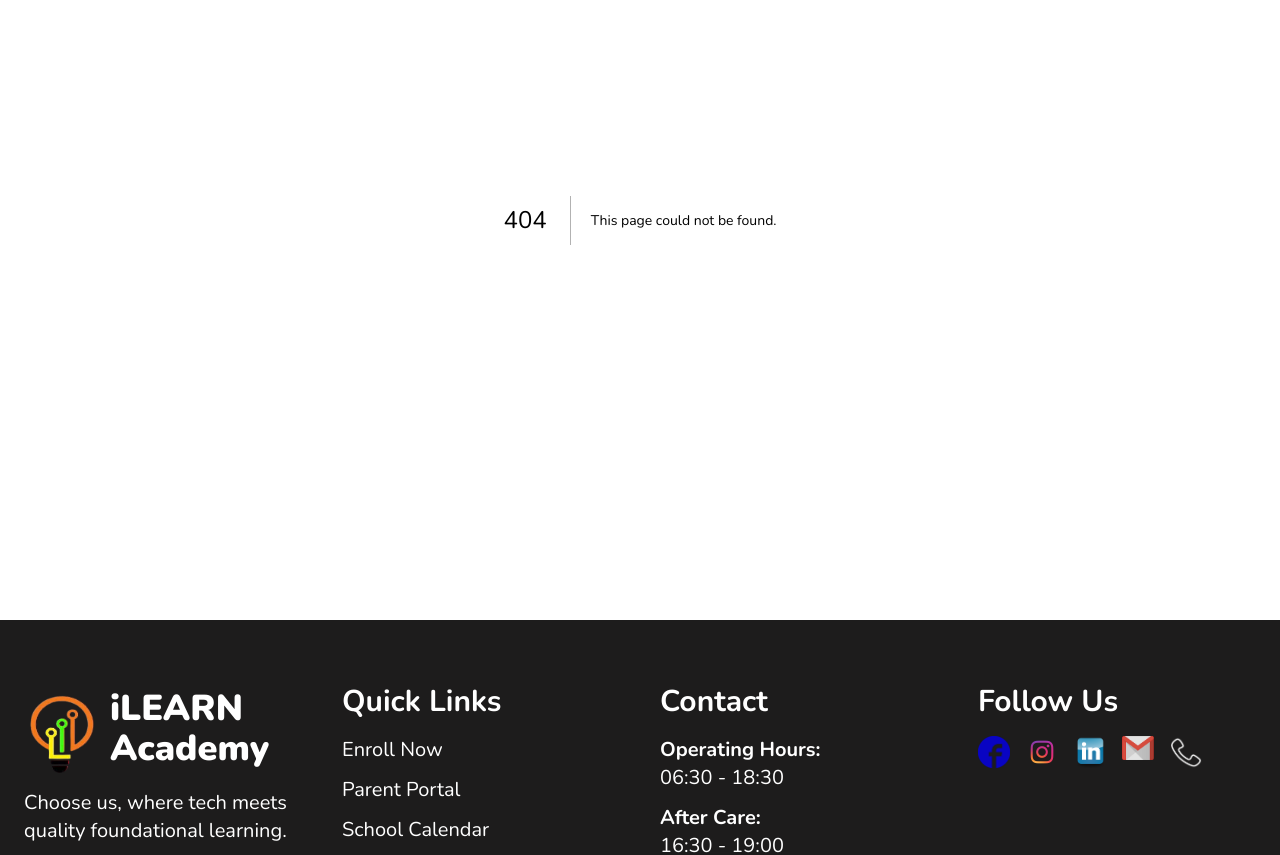
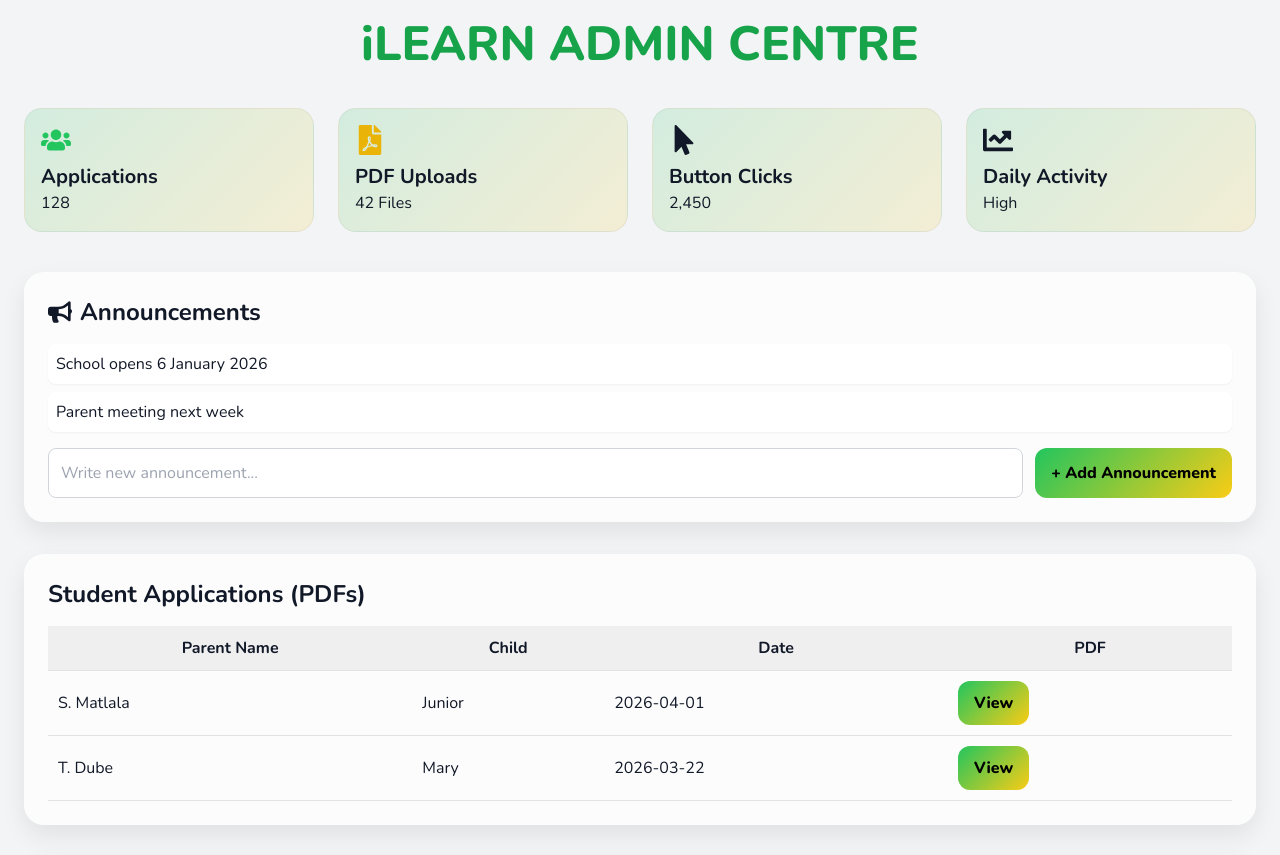
Before and after one commit to Masimbakutendaishe/iLearn, a Next.js app: page /Admin in a window 1280 px wide. Before the commit this address had no page. Shown: the part 180-1035 px from the top of the page. Built offline with nearby package versions, Linux system fonts and the light colour scheme.

Commit message:
Create Admin.js

```diff
--- /dev/null
+++ b/pages/Admin.js
@@ -0,0 +1,226 @@
+import { Nunito } from "next/font/google";
+import { useState } from "react";
+import { FaUsers, FaFilePdf, FaBullhorn, FaMousePointer, FaChartLine } from "react-icons/fa";
+import Link from "next/link";
+
+const nunito = Nunito({
+  subsets: ["latin"],
+  weight: ["400", "600", "700", "800"],
+});
+
+export default function Admin() {
+  const [announcements, setAnnouncements] = useState([
+    "School opens 6 January 2026",
+    "Parent meeting next week",
+  ]);
+  const [newAnnouncement, setNewAnnouncement] = useState("");
+
+  return (
+    <div className={`${nunito.className} min-h-screen bg-gray-100 text-gray-900 p-6 mt-24`}>
+
+      {/* STYLE */}
+      <style jsx>{`
+        .glass {
+          background: rgba(255,255,255,0.7);
+          backdrop-filter: blur(14px);
+          border-radius: 20px;
+          padding: 1.5rem;
+          box-shadow: 0 10px 25px rgba(0,0,0,0.08);
+        }
+
+        .card {
+          background: linear-gradient(135deg, rgba(34,197,94,0.15), rgba(250,204,21,0.15));
+          border: 1px solid rgba(0,0,0,0.05);
+          border-radius: 18px;
+          padding: 1rem;
+          transition: all 0.3s ease;
+        }
+
+        .card:hover {
+          transform: translateY(-5px) scale(1.02);
+          box-shadow: 0 10px 20px rgba(0,0,0,0.1);
+        }
+
+        .btn {
+          background: linear-gradient(135deg,#22c55e,#facc15);
+          padding: 10px 16px;
+          border-radius: 12px;
+          font-weight: 800;
+          color: black;
+          transition: 0.3s;
+        }
+
+        .btn:hover {
+          transform: scale(1.05);
+        }
+
+        table {
+          width: 100%;
+          border-collapse: collapse;
+        }
+
+        th, td {
+          padding: 10px;
+          border-bottom: 1px solid rgba(0,0,0,0.1);
+        }
+
+        th {
+          background: rgba(0,0,0,0.05);
+          position: sticky;
+          top: 0;
+        }
+      `}</style>
+
+      {/* TITLE */}
+      <h1 className="mt-20 text-5xl font-extrabold text-center mb-10 text-green-600">
+        iLEARN ADMIN CENTRE
+      </h1>
+
+      {/* METRICS (NOW CLICKABLE) */}
+      <div className="grid md:grid-cols-4 gap-6 mb-10">
+
+        <Link href="/Applications">
+          <div className="card cursor-pointer">
+            <FaUsers className="text-3xl mb-2 text-green-500" />
+            <h3 className="text-xl font-bold">Applications</h3>
+            <p>128</p>
+          </div>
+        </Link>
+
+        <Link href="/Uploads">
+          <div className="card cursor-pointer">
+            <FaFilePdf className="text-3xl mb-2 text-yellow-500" />
+            <h3 className="text-xl font-bold">PDF Uploads</h3>
+            <p>42 Files</p>
+          </div>
+        </Link>
+
+        <Link href="/Analytics">
+          <div className="card cursor-pointer">
+            <FaMousePointer className="text-3xl mb-2 text-orange-500" />
+            <h3 className="text-xl font-bold">Button Clicks</h3>
+            <p>2,450</p>
+          </div>
+        </Link>
+
+        <Link href="/Dashboard">
+          <div className="card cursor-pointer">
+            <FaChartLine className="text-3xl mb-2 text-pink-500" />
+            <h3 className="text-xl font-bold">Daily Activity</h3>
+            <p>High</p>
+          </div>
+        </Link>
+
+      </div>
+
+      {/* ANNOUNCEMENTS */}
+    {/* ANNOUNCEMENTS */}
+<div className="glass mb-8">
+  <h2 className="text-2xl font-bold mb-4 flex items-center gap-2">
+    <FaBullhorn /> Announcements
+  </h2>
+
+  {/* LIST */}
+  <ul className="space-y-2 mb-4">
+    {announcements.map((a, i) => (
+      <li key={i} className="p-2 bg-white rounded-lg shadow-sm">
+        {a}
+      </li>
+    ))}
+  </ul>
+
+  {/* ADD ANNOUNCEMENT INPUT */}
+  <div className="flex flex-col md:flex-row gap-3">
+    <input
+      type="text"
+      placeholder="Write new announcement..."
+      className="flex-1 p-3 rounded-lg border border-gray-300"
+      value={newAnnouncement}
+      onChange={(e) => setNewAnnouncement(e.target.value)}
+    />
+
+    <button
+      className="btn"
+      onClick={() => {
+        if (!newAnnouncement.trim()) return;
+        setAnnouncements([newAnnouncement, ...announcements]);
+        setNewAnnouncement("");
+      }}
+    >
+      + Add Announcement
+    </button>
+  </div>
+</div>
+
+      {/* APPLICATIONS TABLE */}
+      <div className="glass mb-8">
+        <h2 className="text-2xl font-bold mb-4">Student Applications (PDFs)</h2>
+
+        <div className="overflow-auto max-h-96">
+          <table>
+            <thead>
+              <tr>
+                <th>Parent Name</th>
+                <th>Child</th>
+                <th>Date</th>
+                <th>PDF</th>
+              </tr>
+            </thead>
+
+            <tbody>
+              <tr>
+                <td>S. Matlala</td>
+                <td>Junior</td>
+                <td>2026-04-01</td>
+                <td>
+                  <Link href="/Applications">
+                    <button className="btn">View</button>
+                  </Link>
+                </td>
+              </tr>
+
+              <tr>
+                <td>T. Dube</td>
+                <td>Mary</td>
+                <td>2026-03-22</td>
+                <td>
+                  <Link href="/Applications">
+                    <button className="btn">View</button>
+                  </Link>
+                </td>
+              </tr>
+            </tbody>
+
+          </table>
+        </div>
+      </div>
+
+      {/* CLICK ANALYTICS */}
+      <div className="glass">
+        <h2 className="text-2xl font-bold mb-4">Click Analytics</h2>
+
+        <div className="grid md:grid-cols-3 gap-4">
+
+          <div className="bg-white p-4 rounded-xl shadow-sm">
+            Apply Button → 1,240 clicks
+          </div>
+
+          <div className="bg-white p-4 rounded-xl shadow-sm">
+            Year Plan PDF → 860 clicks
+          </div>
+
+          <div className="bg-white p-4 rounded-xl shadow-sm">
+            Meal Plan PDF → 540 clicks
+          </div>
+
+        </div>
+      </div>
+
+      {/* FOOTNOTE */}
+      <p className="text-center mt-10 text-gray-500">
+        Backend integration (Firebase / Google Sheets / Supabase) will be connected here later.
+      </p>
+
+    </div>
+  );
+}
```
